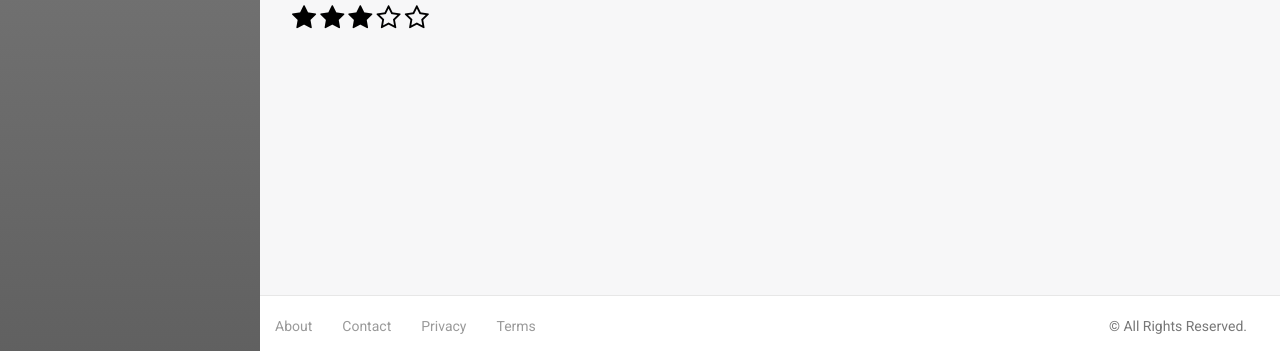
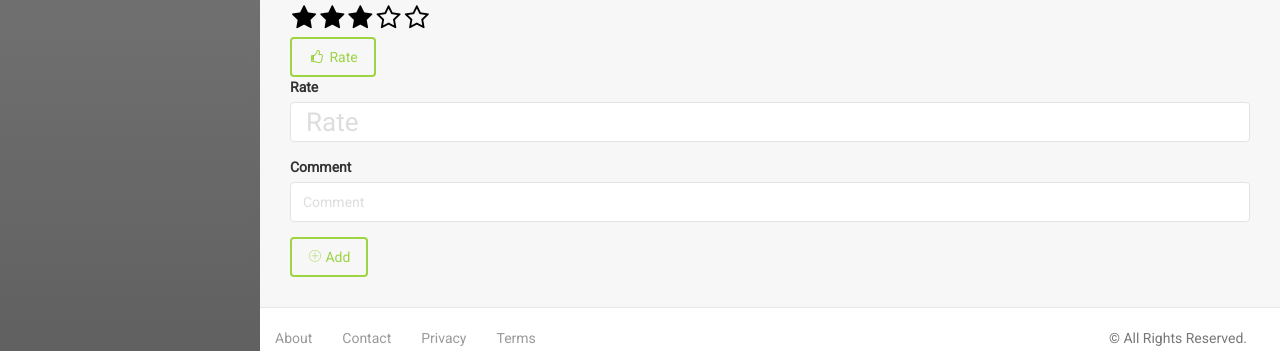
Before and after one commit to juancho618/SmartCharging, a Django app: page /chargingappointment/chargingSpot/1/ in a window 1280 px wide. Shown: the part 449-800 px from the top of the page. Run offline with Django 3.2, Linux system fonts and the light colour scheme; a user stored in the database is signed in; tables that the repository leaves empty hold one stand-in row (values such as "Sample post"); parts of the project's set-up code (start-up, migrations or seed data) failed here and were passed over; some libraries are stand-ins or nearby versions.

Commit message:
few chages in rating

```diff
--- a/SmartCharging/ChargingAppointment/forms.py
+++ b/SmartCharging/ChargingAppointment/forms.py
@@ -42,5 +42,16 @@ class AppointmentCreate(forms.ModelForm):
             'chargingStation': "Charging station",
         }
 
+class RateSation(forms.ModelForm):
+    class Meta:
+        model = models.ChargingStationRate
+        fields = [
+            'rate',
+            'comment'
+        ]
+        widgets = {
+            'rate': forms.NumberInput(attrs={'class': 'demo-default'}),
+        }
+
 '''class ChargingStation(forms.Form):
     name = forms.CharField()'''
--- a/SmartCharging/ChargingAppointment/models.py
+++ b/SmartCharging/ChargingAppointment/models.py
@@ -47,3 +47,4 @@ class ChargingStationRate(models.Model):
     chargingStation = models.ForeignKey(ChargingSpot)
     user = models.ForeignKey(settings.AUTH_USER_MODEL)
     rate = models.PositiveIntegerField(validators=[MinValueValidator(0),MaxValueValidator(5)])
+    comment = models.CharField(max_length=255)
--- a/SmartCharging/ChargingAppointment/templates/ChargingAppointment/chargingSpot/details.html
+++ b/SmartCharging/ChargingAppointment/templates/ChargingAppointment/chargingSpot/details.html
@@ -1,12 +1,20 @@
 {% extends "layout.html" %}
 {% load static from staticfiles %}
+
+{% load bootstrap3 %}
 
 {% block content %}
     <h1>{{chargingspot.name}}</h1>
     <div class="animated fadeIn" id="map" style="height:250px"></div>
     <div class="demo-default"></div>
+    <button type="button" class="btn btn-success" id="rateBtn"><i class="fa fa-thumbs-o-up"></i> Rate</button>
+    <form action="" method="post">
+       {% bootstrap_form form %}
+       {% csrf_token %}
+        <button type="submit" class="btn btn-success"><i class="pe-7s-plus"></i> Add</button>
+    </form>
 
-    </p>
+
 {% endblock %}
 
 {% block js %}
@@ -49,5 +57,10 @@
             });
             $('.demo-default').score('score', 3);
 
+           $('#rateBtn').click(function () {
+               $('#rateStationModal').appendTo("body").modal('show');
+           });
+
+
     </script>
 {% endblock %}
--- a/SmartCharging/ChargingAppointment/templates/ChargingAppointment/chargingSpot/list.html
+++ b/SmartCharging/ChargingAppointment/templates/ChargingAppointment/chargingSpot/list.html
@@ -17,7 +17,7 @@
                 </div>
 
                 <div class="item-card__actions item-card--border">
-                    <a href="#"  class="item-button item-button--colored text-uppercase">
+                    <a href="{% url 'detailsChargingStation' pk=chargingSpot.id %}"  class="item-button item-button--colored text-uppercase">
                         View
                     </a>
 
--- a/SmartCharging/ChargingAppointment/views.py
+++ b/SmartCharging/ChargingAppointment/views.py
@@ -12,7 +12,7 @@ from . import forms
 
 
 from .models import ChargingSpot
-from .forms import PlugTypeCreate, AppointmentCreate
+from .forms import PlugTypeCreate, AppointmentCreate, RateSation
 # Create your views here.
 
 def chargingSpotList(request):
@@ -37,9 +37,19 @@ def createChargingSpot(request):
             #return HttpResponseRedirect(chargingStation.get_absolute_url())
     return render(request, 'ChargingAppointment/chargingSpot/create.html', {'form': form})
 
-class ChargingStationDetail(LoginRequiredMixin, DetailView):
+class ChargingStationDetail(LoginRequiredMixin, DetailView, CreateView ):
+    form_class = RateSation
     model = models.ChargingSpot
     template_name = "ChargingAppointment/chargingSpot/details.html"
+
+
+    def form_valid(self, form):
+        form.instance.user = self.request.user
+        form.instance.chargingStation = models.ChargingSpot.objects.get(pk=1)
+        return super(ChargingStationDetail, self).form_valid(form)
+
+
+
 
 #@login_required
 def createPlugType(request):
```
Also changed, not shown: SmartCharging/ChargingAppointment/migrations/0005_chargingstationrate_comment.py (added).
